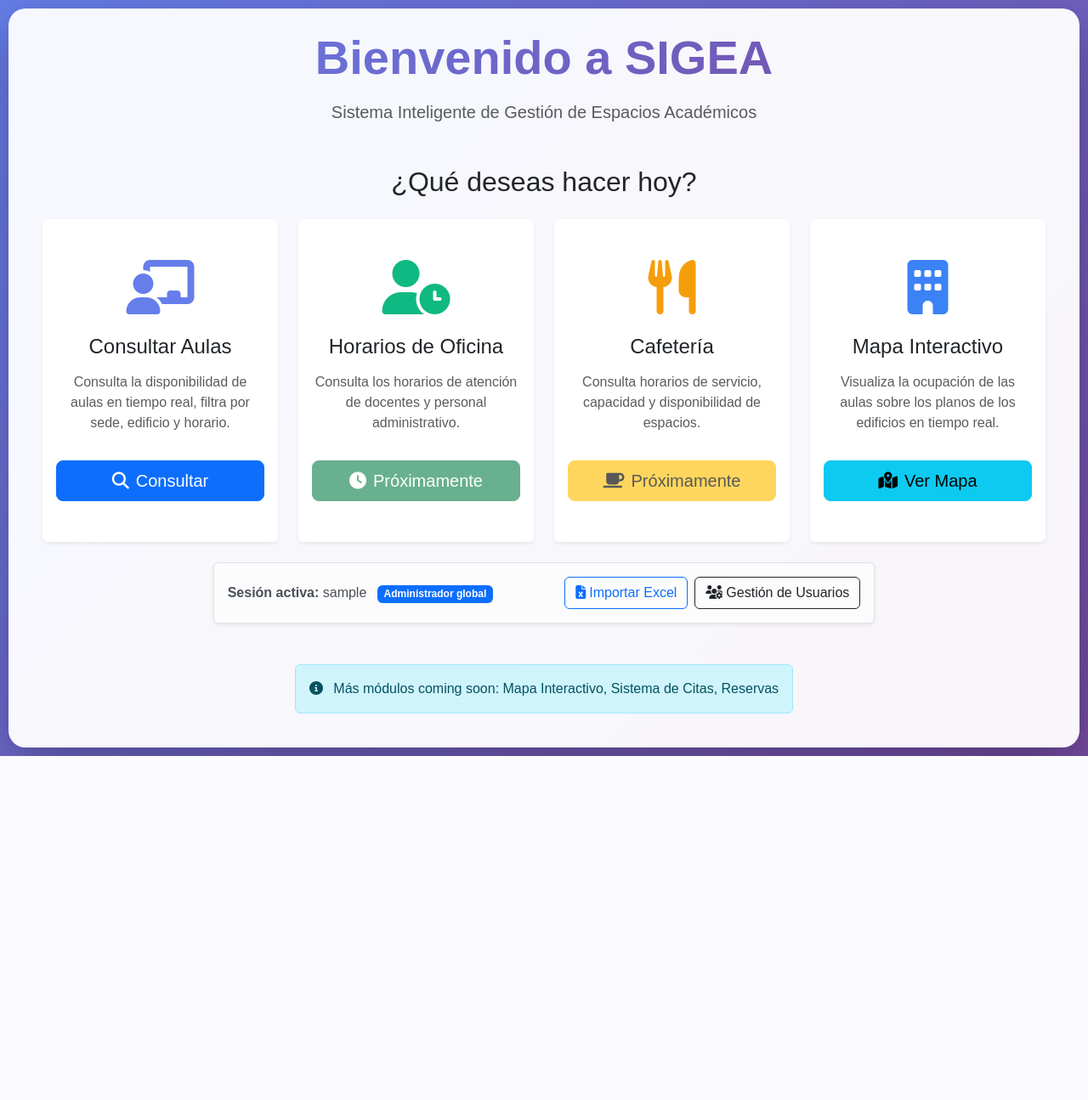
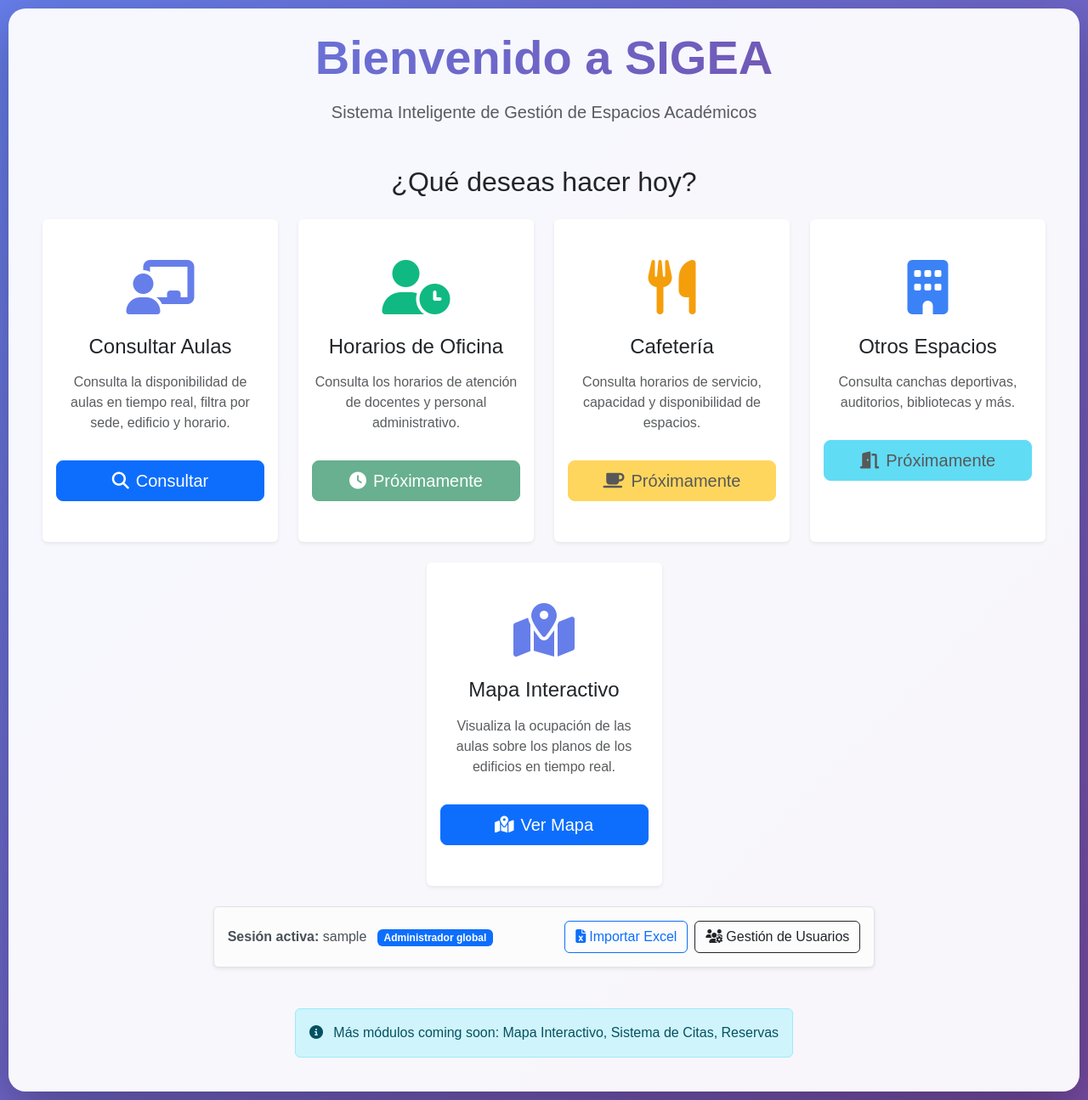
Before and after one commit to jimartinezcarreno-arch/sigea-pilot, a Django app: page / in a window 1280 px wide. Shown: the whole page at 85% size. Before the commit the page ends 890 px from the top, so only its background shows below. Run offline with Django 5.2, Linux system fonts and the light colour scheme; the visitor is signed in with stand-in values (Sample User, id 1); data that the repository does not hold is empty.

Commit message:
fix: corregir error 500 quitando herencia de base.html y restaurar card

```diff
--- a/proyectos/templates/dashboard_modulos.html
+++ b/proyectos/templates/dashboard_modulos.html
@@ -175,9 +175,25 @@
                     <div class="mb-4">
                         <i class="fas fa-building fa-4x text-info"></i>
                     </div>
+                    <h3 class="card-title h4 mb-3">Otros Espacios</h3>
+                    <p class="card-text text-muted">Consulta canchas deportivas, auditorios, bibliotecas y más.</p>
+                    <button class="btn btn-info btn-lg w-100 mt-3" disabled>
+                        <i class="fas fa-door-open me-2"></i>Próximamente
+                    </button>
+                </div>
+            </div>
+        </div>
+
+        <!-- Mapa Interactivo -->
+        <div class="col-md-4 col-lg-3">
+            <div class="card h-100 border-0 shadow-sm hover-shadow transition-all">
+                <div class="card-body text-center py-5">
+                    <div class="mb-4">
+                        <i class="fas fa-map-marked-alt fa-4x text-primary"></i>
+                    </div>
                     <h3 class="card-title h4 mb-3">Mapa Interactivo</h3>
                     <p class="card-text text-muted">Visualiza la ocupación de las aulas sobre los planos de los edificios en tiempo real.</p>
-                    <a href="{% url 'mapa_interactivo' %}" class="btn btn-info btn-lg w-100 mt-3">
+                    <a href="{% url 'mapa_interactivo' %}" class="btn btn-primary btn-lg w-100 mt-3">
                         <i class="fas fa-map-marked-alt me-2"></i>Ver Mapa
                     </a>
                 </div>
--- a/proyectos/templates/mapa_interactivo.html
+++ b/proyectos/templates/mapa_interactivo.html
@@ -1,7 +1,3 @@
-{% extends "base.html" %} <!-- Asumiendo que existe un base.html, si no adaptarlo. -->
-
-{% block content %}
-<!-- Si no hay base.html, se mostrará tal cual, pero incluyo estilos para asegurar. -->
 <!DOCTYPE html>
 <html lang="es">
 <head>
@@ -155,4 +151,3 @@
 </script>
 </body>
 </html>
-{% endblock %}
```
